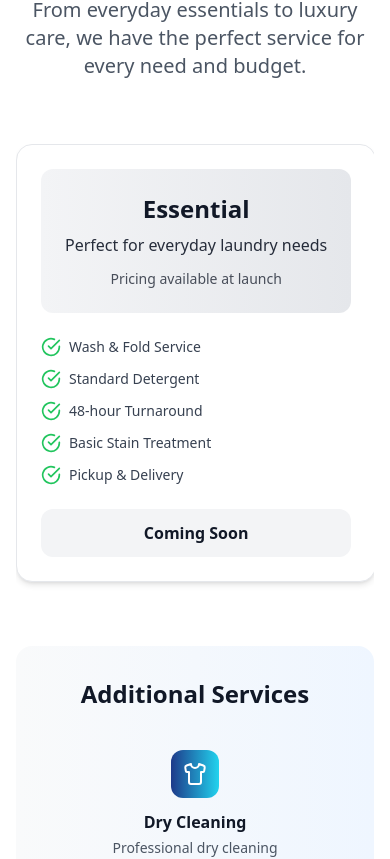
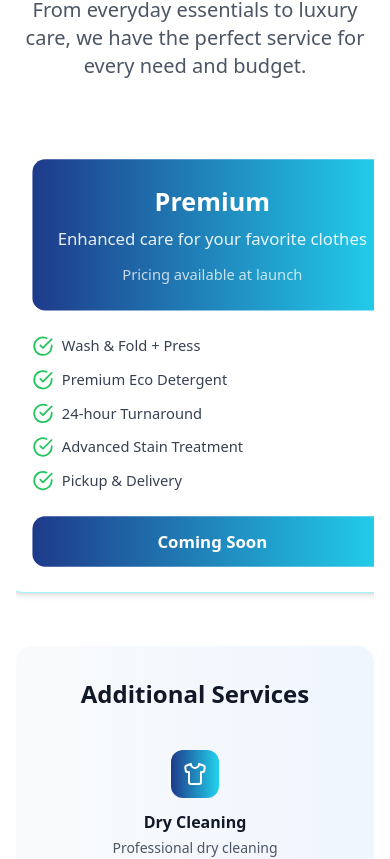
Before and after one commit to satish-tardale/zenwash, a React (Vite) app: page / in a window 390 px wide. Shown: the part 2628-3487 px from the top of the page. Built offline with nearby package versions, Linux system fonts and the light colour scheme.

Commit message:
final fixes are done

```diff
--- a/src/components/Features.tsx
+++ b/src/components/Features.tsx
@@ -67,7 +67,7 @@ const Features: React.FC = () => {
               </div>
 
               {/* Content */}
-              <h3 className="text-lg sm:text-xl font-bold text-gray-900 mb-3 sm:mb-4 group-hover:text-blue-900 transition-colors duration-200">
+              <h3 className="text-lg sm:text-xl font-bold text-gray-900 mb-3 sm:mb-4 group-hover:text-blue-1000 transition-colors duration-200">
                 {feature.title}
               </h3>
               <p className="text-gray-600 leading-relaxed text-sm sm:text-base">
@@ -75,7 +75,8 @@ const Features: React.FC = () => {
               </p>
 
               {/* Hover Effect */}
-              <div className="absolute inset-0 bg-gradient-to-r from-cyan-400/5 to-blue-400/5 rounded-2xl opacity-0 group-hover:opacity-100 transition-opacity duration-300"></div>
+              <div className="absolute inset-0 bg-gradient-to-r from-cyan-600/30 to-blue-700/30 rounded-2xl opacity-0 group-hover:opacity-100 transition-opacity duration-300"></div>
+
             </div>
           ))}
         </div>
--- a/src/components/Footer.tsx
+++ b/src/components/Footer.tsx
@@ -89,7 +89,7 @@ const Footer: React.FC = () => {
           alt="Zen Wash Logo"
           className="h-14 w-18"
         />
-        <span className="text-2xl font-bold">ZenWash.In</span>
+        <span className="text-2xl font-bold">ZENWASH.IN</span>
       </div>
       <p className="text-gray-300 mb-6 leading-relaxed">
         The future of laundry delivery is here. Experience premium care,
@@ -104,7 +104,7 @@ const Footer: React.FC = () => {
         </div>
         <div className="flex items-center space-x-3 text-sm text-gray-300">
           <Phone className="h-4 w-4 text-cyan-400" />
-          <span>9960435751</span>
+          <span>+91 9960435751</span>
         </div>
         <div className="flex items-center space-x-3 text-sm text-gray-300">
           <MapPin className="h-4 w-4 text-cyan-400" />
--- a/src/components/Services.tsx
+++ b/src/components/Services.tsx
@@ -1,4 +1,4 @@
-import React, { useEffect, useState } from "react";
+import React, { useEffect, useRef, useState } from "react";
 import { CheckCircle, Clock, Shirt } from "lucide-react";
 
 interface ServicesProps {
@@ -7,6 +7,7 @@ interface ServicesProps {
 
 const Services: React.FC<ServicesProps> = ({ onComingSoonClick }) => {
   const [activeIndex, setActiveIndex] = useState(0);
+  const sliderRef = useRef<HTMLDivElement>(null);
 
   const services = [
     {
@@ -54,13 +55,49 @@ const Services: React.FC<ServicesProps> = ({ onComingSoonClick }) => {
     },
   ];
 
-  // Auto slide every 4 seconds (mobile only)
+  // Auto-slide logic (mobile only)
   useEffect(() => {
     const interval = setInterval(() => {
-      setActiveIndex((prev) => (prev + 1) % services.length);
+      setActiveIndex((prev) => {
+        const nextIndex = (prev + 1) % services.length;
+        slideToIndex(nextIndex);
+        return nextIndex;
+      });
     }, 4000);
+
     return () => clearInterval(interval);
-  }, [services.length]);
+  }, []);
+
+  const slideToIndex = (index: number) => {
+    if (sliderRef.current) {
+      const slider = sliderRef.current;
+      const child = slider.children[index] as HTMLElement;
+      slider.scrollTo({
+        left: child.offsetLeft - 16, // adjust for padding
+        behavior: "smooth",
+      });
+    }
+  };
+
+  const handleManualScroll = () => {
+    if (sliderRef.current) {
+      const slider = sliderRef.current;
+      const scrollLeft = slider.scrollLeft + slider.offsetWidth / 2;
+      const widths = Array.from(slider.children).map(
+        (child) => (child as HTMLElement).offsetLeft
+      );
+      let closestIndex = 0;
+      let minDiff = Infinity;
+      widths.forEach((offset, i) => {
+        const diff = Math.abs(offset - scrollLeft);
+        if (diff < minDiff) {
+          minDiff = diff;
+          closestIndex = i;
+        }
+      });
+      setActiveIndex(closestIndex);
+    }
+  };
 
   return (
     <section id="services" className="py-24 bg-white">
@@ -81,8 +118,11 @@ const Services: React.FC<ServicesProps> = ({ onComingSoonClick }) => {
 
         {/* Mobile Slider View */}
         <div className="lg:hidden mb-8 relative">
-  {/* Horizontal scroll container */}
-  <div className="flex space-x-4 px-4 overflow-x-auto scrollbar-hide snap-x snap-mandatory">
+          <div
+            ref={sliderRef}
+            onScroll={handleManualScroll}
+            className="flex space-x-4 px-4 overflow-x-auto scrollbar-hide snap-x snap-mandatory scroll-smooth"
+          >
             {services.map((service, index) => (
               <div
                 key={index}
@@ -95,7 +135,6 @@ const Services: React.FC<ServicesProps> = ({ onComingSoonClick }) => {
                       : "border-gray-200"
                   } transition-transform duration-300`}
                 >
-          {/* Header */}
                   <div
                     className={`bg-gradient-to-r ${service.gradient} ${service.textColor} p-6 rounded-xl mb-6`}
                   >
@@ -106,7 +145,6 @@ const Services: React.FC<ServicesProps> = ({ onComingSoonClick }) => {
                     </div>
                   </div>
 
-          {/* Features (vertical checklist) */}
                   <div className="flex flex-col items-start space-y-3 mb-6">
                     {service.features.map((feature, i) => (
                       <div key={i} className="flex items-center space-x-2">
@@ -116,7 +154,6 @@ const Services: React.FC<ServicesProps> = ({ onComingSoonClick }) => {
                     ))}
                   </div>
 
-          {/* CTA */}
                   <button
                     onClick={onComingSoonClick}
                     className={`w-full py-3 px-6 rounded-xl font-semibold transition-all duration-300 ${
@@ -131,10 +168,7 @@ const Services: React.FC<ServicesProps> = ({ onComingSoonClick }) => {
               </div>
             ))}
           </div>
-
-
         </div>
-
 
         {/* Desktop Grid View */}
         <div className="hidden lg:grid grid-cols-1 lg:grid-cols-3 gap-8 mb-16">
@@ -152,7 +186,6 @@ const Services: React.FC<ServicesProps> = ({ onComingSoonClick }) => {
                   Most Popular
                 </div>
               )}
-
               <div
                 className={`bg-gradient-to-r ${service.gradient} ${service.textColor} p-6 rounded-xl mb-6`}
               >
@@ -165,16 +198,12 @@ const Services: React.FC<ServicesProps> = ({ onComingSoonClick }) => {
 
               <div className="flex flex-col items-start space-y-4 mb-8">
                 {service.features.map((feature, i) => (
-    <div
-      key={i}
-      className="flex items-center space-x-3"
-    >
+                  <div key={i} className="flex items-center space-x-3">
                     <CheckCircle className="h-5 w-5 text-green-500 flex-shrink-0" />
                     <span className="text-gray-700">{feature}</span>
                   </div>
                 ))}
               </div>
-
 
               <button
                 onClick={onComingSoonClick}
@@ -195,7 +224,6 @@ const Services: React.FC<ServicesProps> = ({ onComingSoonClick }) => {
           <h3 className="text-2xl font-bold text-gray-900 mb-6 text-center">
             Additional Services
           </h3>
-
           <div className="flex flex-wrap justify-center gap-6 max-w-6xl mx-auto">
             {[
               {
@@ -229,7 +257,6 @@ const Services: React.FC<ServicesProps> = ({ onComingSoonClick }) => {
             ))}
           </div>
         </div>
-
       </div>
     </section>
   );
```
Lines whose indentation alone changed are shown as unchanged.
